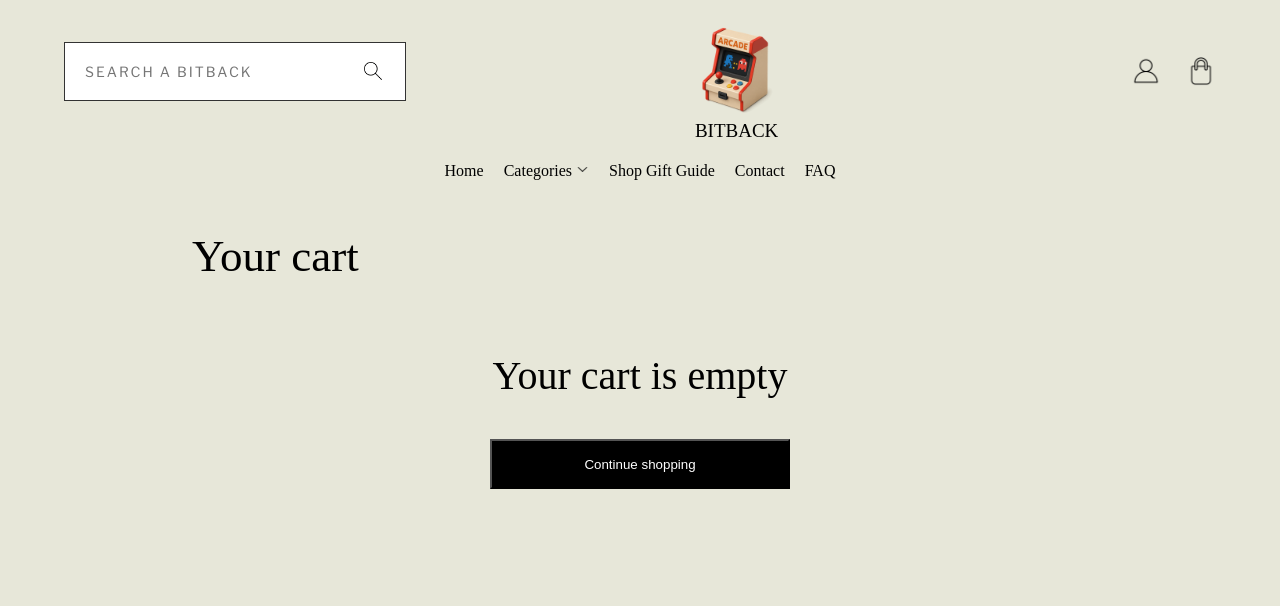
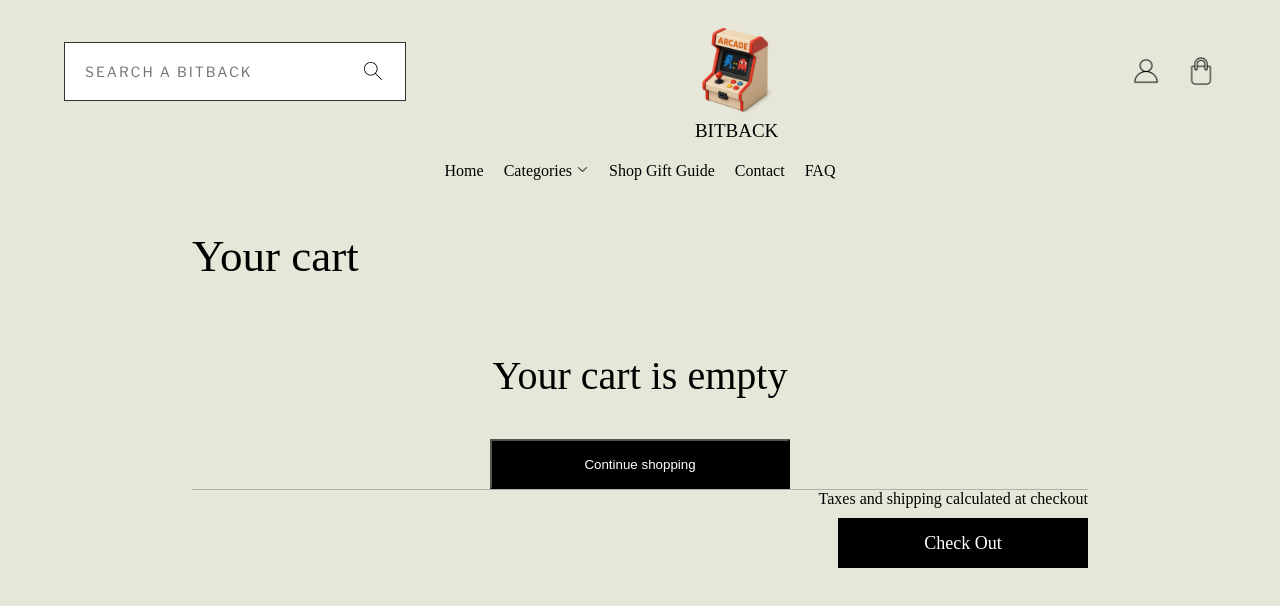
Before and after one commit to Kangyeeun0/Epitech2, a React (Create React App) app in the folder ecommerce/: page /myCart in a window 1280 px wide. Shown: the top 606 px of the page. Built offline with nearby package versions, Linux system fonts and the light colour scheme.

Commit message:
feat: cartpage total

```diff
--- a/ecommerce/src/Main.jsx
+++ b/ecommerce/src/Main.jsx
@@ -3,35 +3,9 @@ import CardList from './component/CardList';
 import './main.css';
 
 function Main() {
-    const [cart, setCart] = useState([]);
-
-    useEffect(() => {
-        const storedCart = JSON.parse(localStorage.getItem('cart') || []);
-    }, []);
-
-    // cart가 바뀔 때마다 localStorage에 저장
-    useEffect(() => {
-        localStorage.setItem('cart', JSON.stringify(cart));
-    }, [cart]);
-
-    const addToCart = (product) => {
-        setCart((prev) => {
-            const exists = prev.find((item) => item.id === product.id);
-            if (exists) {
-                return prev.map((item) => (item.id === product.id ? { ...item, quantity: item.quantity + 1 } : item));
-            } else {
-                return [...prev, { ...product, quantity: 1 }];
-            }
-        });
-    };
-
-    // const removeFromCart = (id) => {
-    //     setCart((prev) => prev.filter((item) => item.id !== id));
-    // };
-
     return (
         <>
-            <CardList addToCart={addToCart} />
+            <CardList />
         </>
     );
 }
--- a/ecommerce/src/component/CardList.jsx
+++ b/ecommerce/src/component/CardList.jsx
@@ -2,7 +2,7 @@ import { useNavigate } from 'react-router-dom';
 import './cardList.css';
 import products from './goods';
 
-export default function CardList({ addToList }) {
+export default function CardList() {
     const navigate = useNavigate();
     return (
         <>
--- a/ecommerce/src/component/Modal.jsx
+++ b/ecommerce/src/component/Modal.jsx
@@ -94,19 +94,14 @@ export const Message = styled.p`
     font-size: 20px;
 `;
 
-export default function Modal({ isOpen, onClose }) {
-    const navigate = useNavigate();
-    const onClickCartButton = () => {
-        navigate('/myCart');
-    };
-
+export default function Modal({ isOpen, onCloseCart, onClose }) {
     return (
         <>
             <ModalContainer>
                 <ModalBackdrop>
                     <ModalContent>
                         <Message>✓ Item added to your cart</Message>
-                        <ViewCartBtn onClick={onClickCartButton}>View my cart</ViewCartBtn>
+                        <ViewCartBtn onClick={onCloseCart}>View my cart</ViewCartBtn>
 
                         <ExitBtn onClick={onClose}>Continue shopping</ExitBtn>
                     </ModalContent>
--- a/ecommerce/src/pages/Card.jsx
+++ b/ecommerce/src/pages/Card.jsx
@@ -1,10 +1,11 @@
-import { useParams } from 'react-router-dom';
+import { useNavigate, useParams } from 'react-router-dom';
 import products from '../component/goods';
 import './card.css';
 import { useEffect, useState } from 'react';
 import Modal from '../component/Modal';
 
 export default function Card() {
+    const navigate = useNavigate();
     const [quantity, setQuantity] = useState(1);
     const { id } = useParams();
     const product = products.find((item) => item.id === Number(id)); // id는 string이므로 숫자로 변환 필요
@@ -15,6 +16,7 @@ export default function Card() {
     useEffect(() => {
         const storedCart = JSON.parse(localStorage.getItem('cart')) || [];
         setCart(storedCart);
+        console.log('storedCart', storedCart);
     }, []);
 
     // cart가 바뀔 때마다 localStorage에 저장
@@ -31,12 +33,19 @@ export default function Card() {
                 return [...prev, { ...product, quantity: 1 }];
             }
         });
+
         setIsModalOpen(true);
     };
 
     const handleIncrease = () => setQuantity((prev) => prev + 1);
     const handleDecrease = () => {
         if (quantity > 1) setQuantity((prev) => prev - 1);
+    };
+
+    const onCloseModalCart = () => {
+        localStorage.setItem('cart', JSON.stringify(cart));
+        setIsModalOpen(false);
+        navigate('/myCart');
     };
 
     console.log('product', product);
@@ -84,7 +93,9 @@ export default function Card() {
                         Pay with <img src="/img/paypal.png" className="card-paypal-img" />
                     </button>
                 </div>
-                {isModalOpen && <Modal isOpen={isModalOpen} onClose={() => setIsModalOpen(false)} />}
+                {isModalOpen && (
+                    <Modal isOpen={isModalOpen} onCloseCart={onCloseModalCart} onClose={() => setIsModalOpen(false)} />
+                )}
             </div>
         </>
     );
--- a/ecommerce/src/pages/MyCart.jsx
+++ b/ecommerce/src/pages/MyCart.jsx
@@ -10,13 +10,14 @@ export default function MyCart() {
     useEffect(() => {
         const storedCart = JSON.parse(localStorage.getItem('cart')) || [];
         setCart(storedCart);
-        console.log('cart', cart);
+        console.log('cart', storedCart);
     }, []);
 
     // cart가 바뀔 때마다 localStorage에 저장
     useEffect(() => {
         localStorage.setItem('cart', JSON.stringify(cart));
     }, [cart]);
+
     const removeFromCart = (id) => {
         setCart((prev) => prev.filter((item) => item.id !== id));
     };
@@ -36,7 +37,6 @@ export default function MyCart() {
             <div>
                 <h1 className="mycart-title">Your cart</h1>
             </div>
-
             <div>
                 {cart.length === 0 ? (
                     <div className="mycart-empty-div">
@@ -78,6 +78,21 @@ export default function MyCart() {
                     </>
                 )}
             </div>
+
+            <div style={{ display: 'flex', flexDirection: 'column' }}>
+                <div className="mycart-bottom-div ">
+                    {cart.length > 0 && (
+                        <p className="cart-subtotal-text">
+                            <span className="cart-subtotal"> Subtotal:</span>{' '}
+                            {cart.reduce((acc, item) => acc + item.price * item.quantity, 0).toLocaleString()}
+                        </p>
+                    )}
+                </div>
+                <div style={{ textAlign: 'end', fontWeight: '200' }}>Taxes and shipping calculated at checkout</div>
+                <button className="mycart-checkout-button">Check Out</button>
+            </div>
         </div>
     );
 }
+
+//acc: 누적 합계
--- a/ecommerce/src/pages/myCart.css
+++ b/ecommerce/src/pages/myCart.css
@@ -100,3 +100,33 @@
     font-weight: 200;
     margin: 0;
 }
+
+.mycart-bottom-div {
+    border-top: 1px solid rgba(155, 154, 154, 0.7);
+    display: flex;
+    flex-direction: row-reverse;
+    font-size: 20px;
+}
+
+.cart-subtotal {
+    font-size: 25px;
+    font-weight: 400;
+}
+
+.cart-subtotal-text {
+    font-size: 23px;
+    font-weight: 300;
+}
+
+.mycart-checkout-button {
+    width: 250px;
+    height: 50px;
+    border: none;
+    background-color: black;
+    color: white;
+    align-self: flex-end;
+    margin-top: 10px;
+    font-size: 18px;
+    font-weight: 200;
+    font-family: 'Roboto, sans-serif';
+}
```
